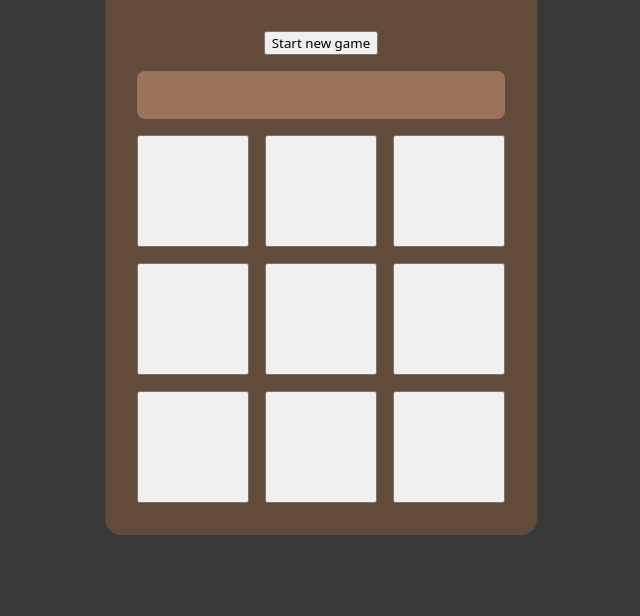
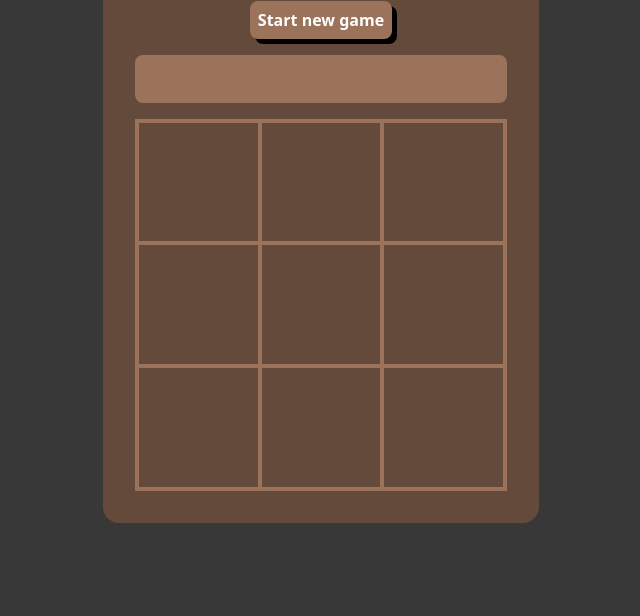
Before and after one commit to leandroesposito/top-tic-tac-toe, a plain HTML site: page index.html in a window 1280 px wide. Shown: the part 184-800 px from the top of the page, without its empty margins (319-959 px from the left). Drawn offline with Linux system fonts and the light colour scheme.

Commit message:
Add more details

```diff
--- a/style.css
+++ b/style.css
@@ -36,6 +36,26 @@ input {
     border-radius: 1rem;
 }
 
+.title h1 {
+    margin: 0;
+}
+
+.start-new-game-button {
+    padding: .5rem;
+    background-color: var(--bg-color-light);
+    box-shadow: 5px 5px black;
+    border-radius: .5rem;
+    border: none;
+    color: white;
+    font-size: 1rem;
+    font-weight: bold;
+}
+
+.start-new-game-button:active {
+    translate: 5px 5px;
+    box-shadow: none;
+}
+
 .game-status-container {
     justify-self: stretch;
     padding: 1rem;
@@ -43,32 +63,33 @@ input {
     background-color: var(--bg-color-light);
     border-radius: .5rem;
     text-align: center;
+    font-weight: bold;
 }
 
 .board-container {
     display: grid;
     grid-template-columns: repeat(3, 1fr);
-    gap: 1rem;
-}
-
-.board-container {
     width: calc(50vmin - 2rem);
     height: calc(50vmin - 2rem);
+    border: 2px solid var(--bg-color-light);
 }
 
 .board-cell {
     position: relative;
+    border: 2px solid var(--bg-color-light);
+    background-color: rgba(0, 0, 0, 0);
 }
 
 .board-cell::after {
     position: absolute;
     content: "";
-    top: 12.5%;
-    left: 12.5%;
+    top: 7.5%;
+    left: 7.5%;
     width: 75%;
     height: 75%;
     margin: auto;
     border-radius: 50%;
+    border: var(--marker-border);
     background-color: var(--marker-color);
 }
 
@@ -119,6 +140,10 @@ dialog button {
     font-size: 1rem;
 }
 
+dialog input:focus {
+    outline: 2px solid white;
+}
+
 dialog form {
     display: grid;
     gap: 1rem;
```
